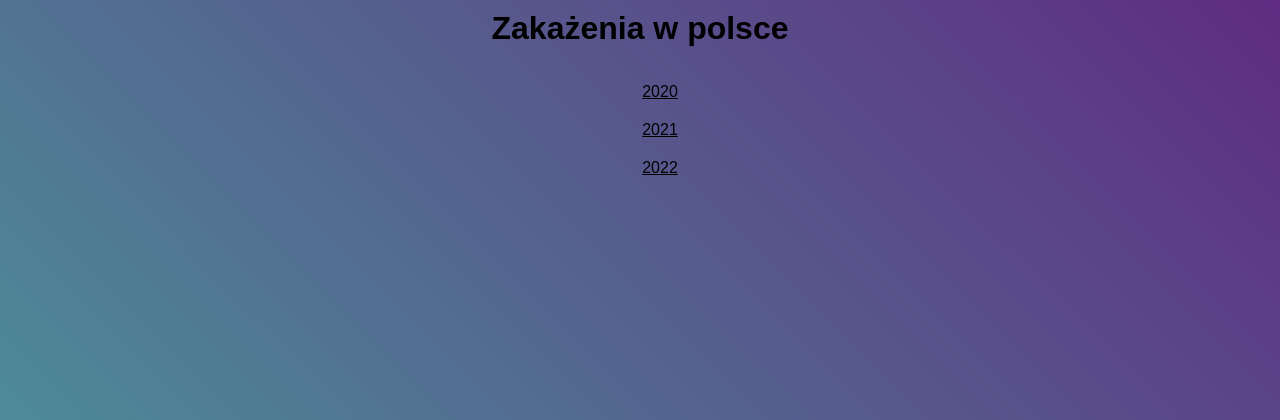
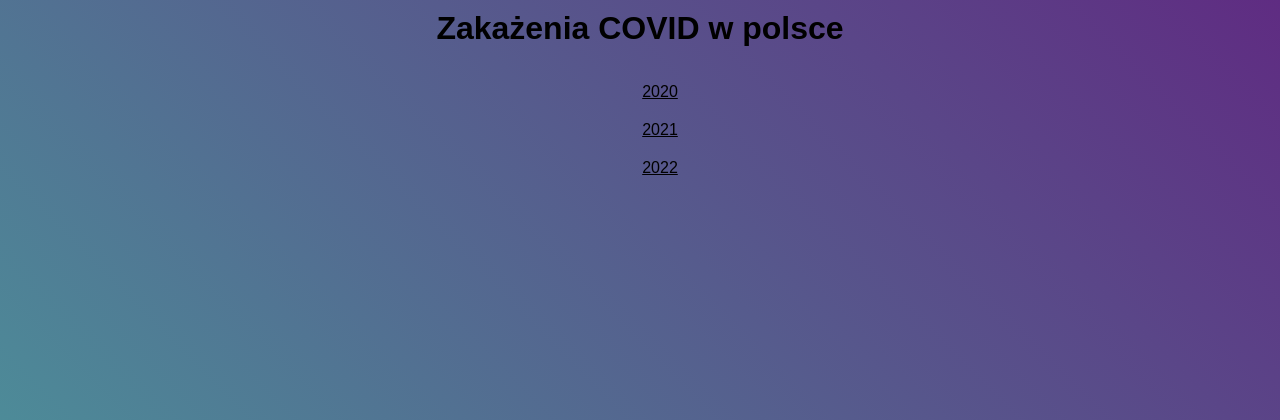
Before and after one commit to kwojtasinski/COVID-w-Polsce, a Flask app: page / in a window 1280 px wide. Shown: the top 420 px of the page. Run offline with Flask 3, Linux system fonts and the light colour scheme; parts of the project's set-up code (start-up, migrations or seed data) failed here and were passed over.

Commit message:
Update main.html

```diff
--- a/templates/main.html
+++ b/templates/main.html
@@ -25,7 +25,7 @@
     </style>
 </head>
 <body>
-    <h1>Zakażenia w polsce</h1>
+    <h1>Zakażenia COVID w polsce</h1>
     <ul>
         <li><a href="{{url_for('index')}}?year=2020">2020</a></li>
         <li><a href="{{url_for('index')}}?year=2021">2021</a></li>
```
